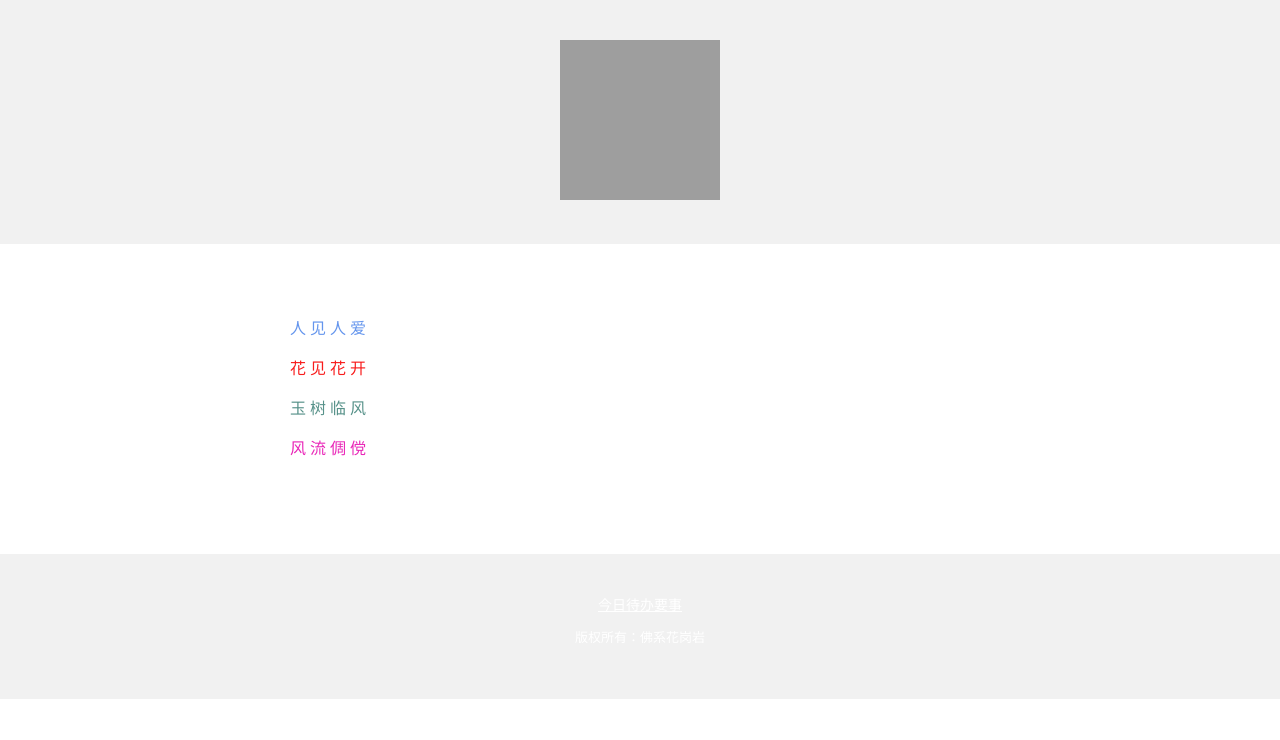
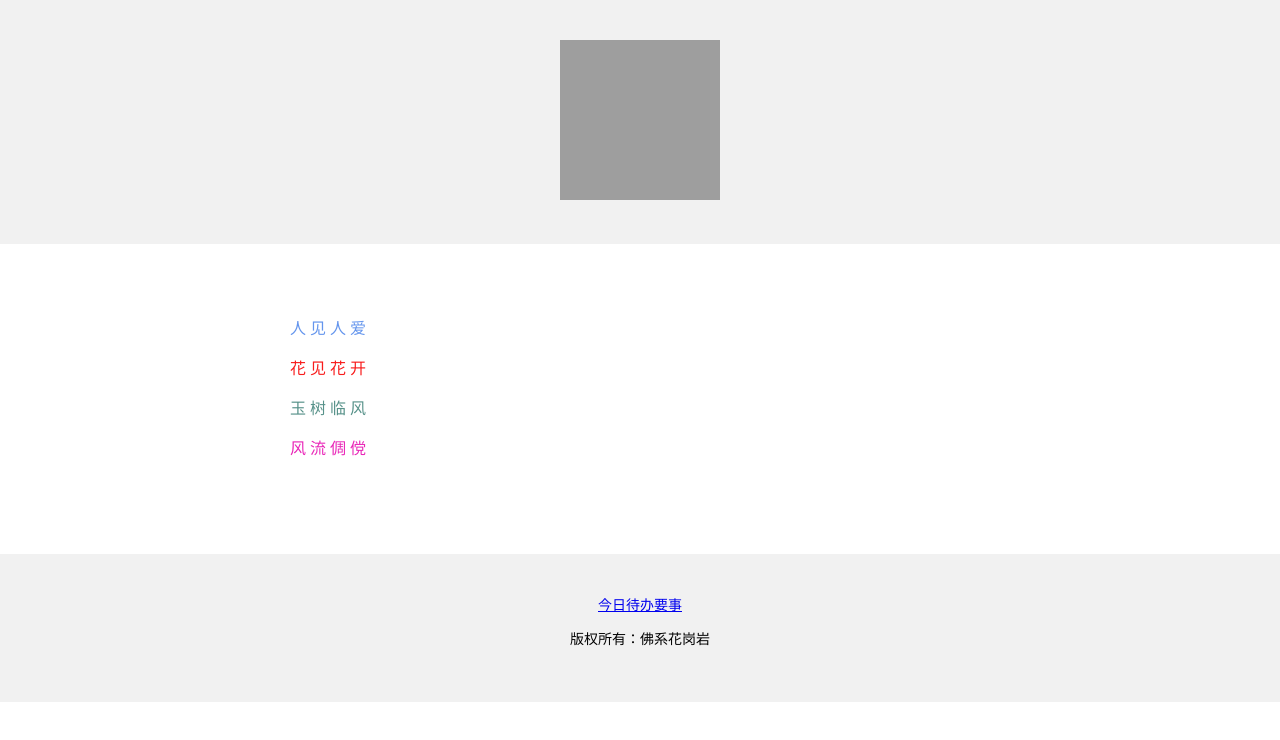
Before and after one commit to soloshiha/chuduy, a plain HTML site: page index.html in a window 1280 px wide. Drawn offline with Linux system fonts and the light colour scheme; grey boxes are pictures that could not be loaded.

Commit message:
Update index.html

```diff
--- a/index.html
+++ b/index.html
@@ -37,10 +37,9 @@
       "
     >
         <a
-          style="color: #fff; font-size: lager; font-style: inherit"
           href="https://soloshiha.github.io/solo/"
             >今日待办要事</a>
-      <p style="color: #fff; font-size: small; font-style: inherit" >版权所有：佛系花岗岩</p>
+      <p>版权所有：佛系花岗岩</p>
     </div>
   </body>
 </html>
```
